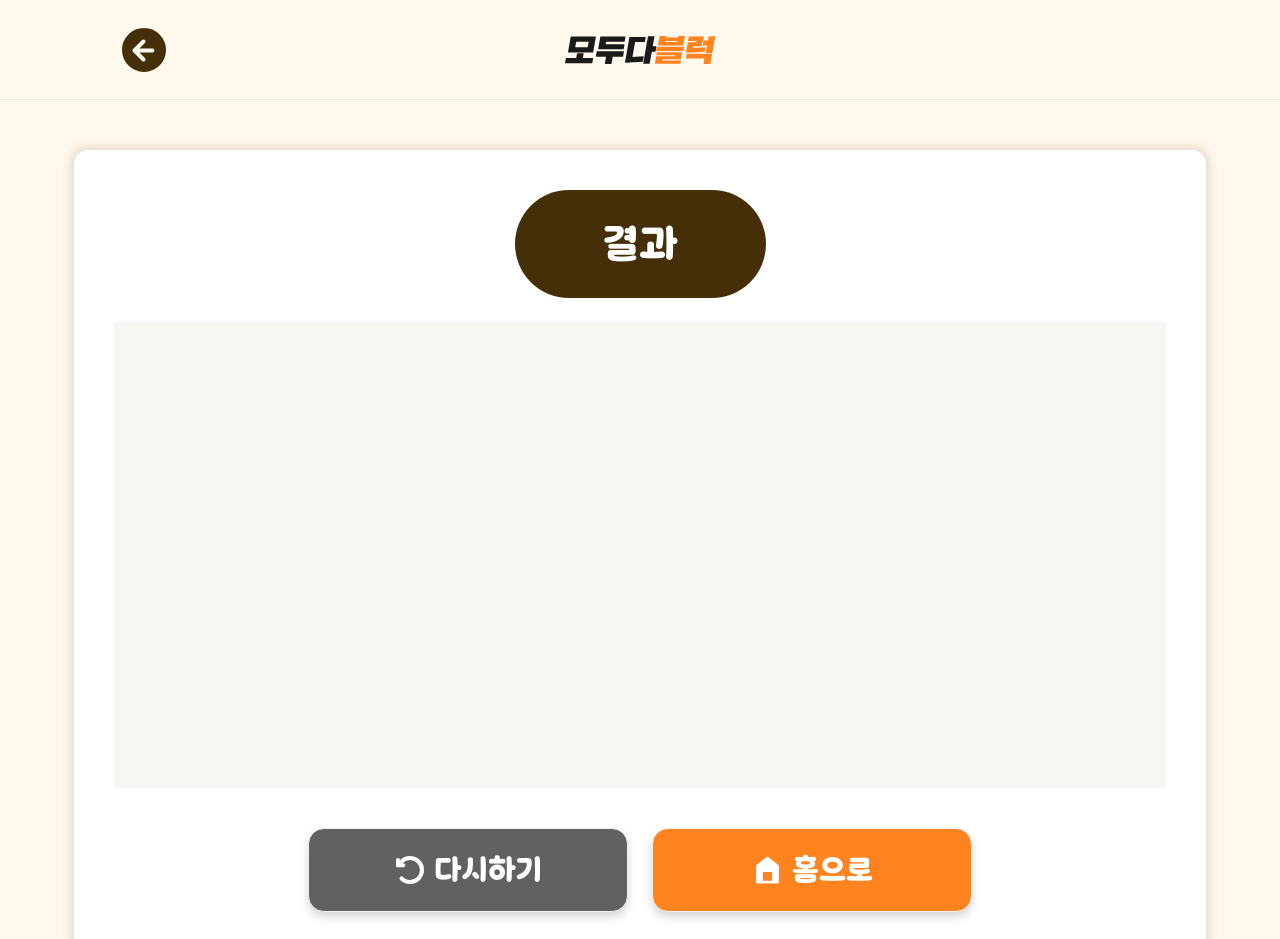
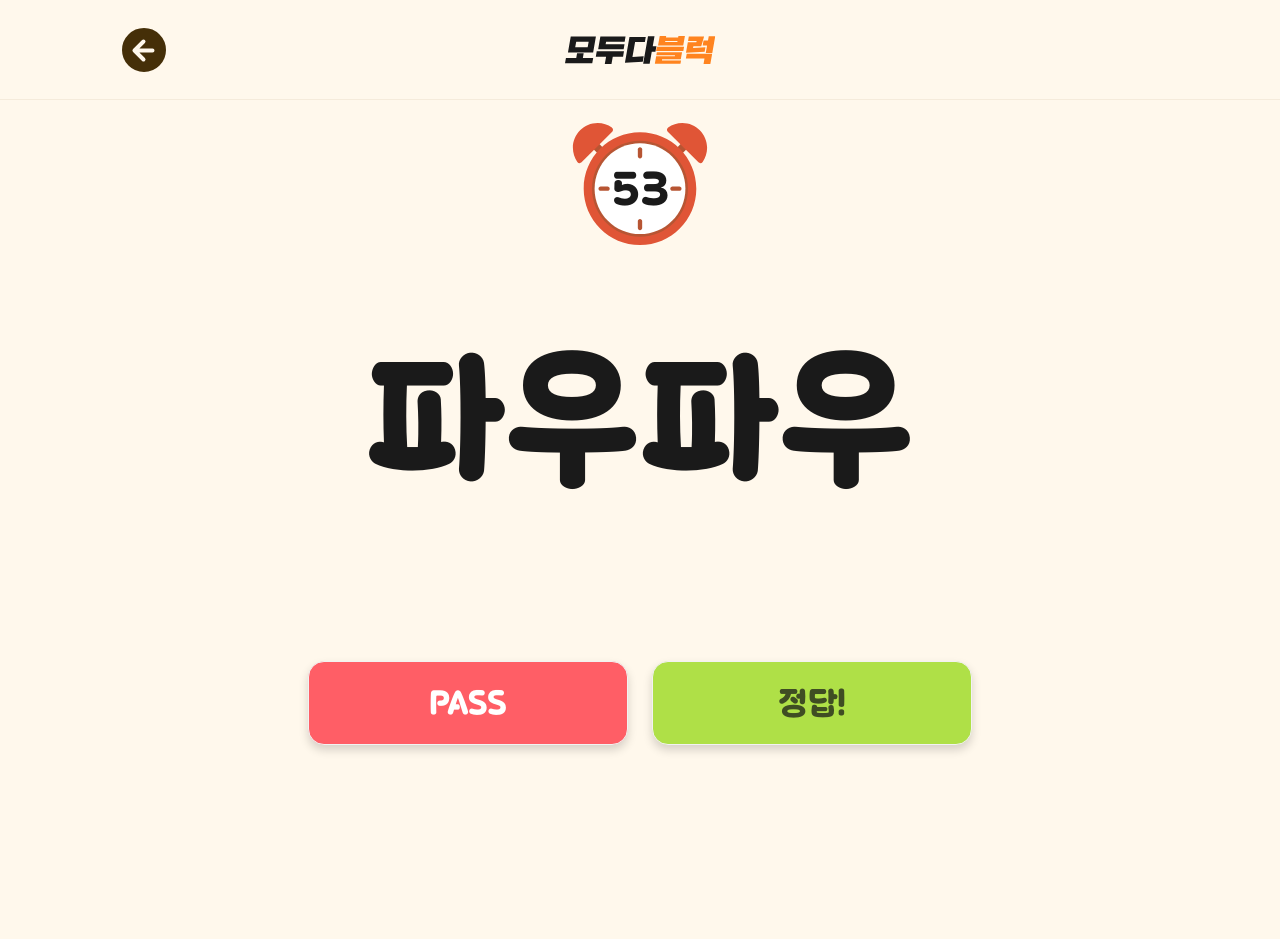
Before and after one commit to gandy818/personality-test, a Next.js app: page /speedgame/fruit in a window 1280 px wide. Shown: the top 939 px of the page. After the commit the page ends 800 px from the top, so only its background shows below. Built offline with nearby package versions, Linux system fonts and the light colour scheme.

Commit message:
fix: 타이머 수정

```diff
--- a/src/components/speedgame/SpeedgameComponent.tsx
+++ b/src/components/speedgame/SpeedgameComponent.tsx
@@ -343,7 +343,7 @@ const shuffleList = (list: string[]) => {
 };
 
 export default function SpeedgameComponent() {
-  const [time, setTime, finish, setFinish] = useTimer(0);
+  const [time, setTime, finish, setFinish] = useTimer(60);
   const [shuffledList, setShuffledList] = useState<string[]>([]);
   const [currentIndex, setCurrentIndex] = useState(0);
   const [resultList, setResultList] = useState<string[]>([]);
```
